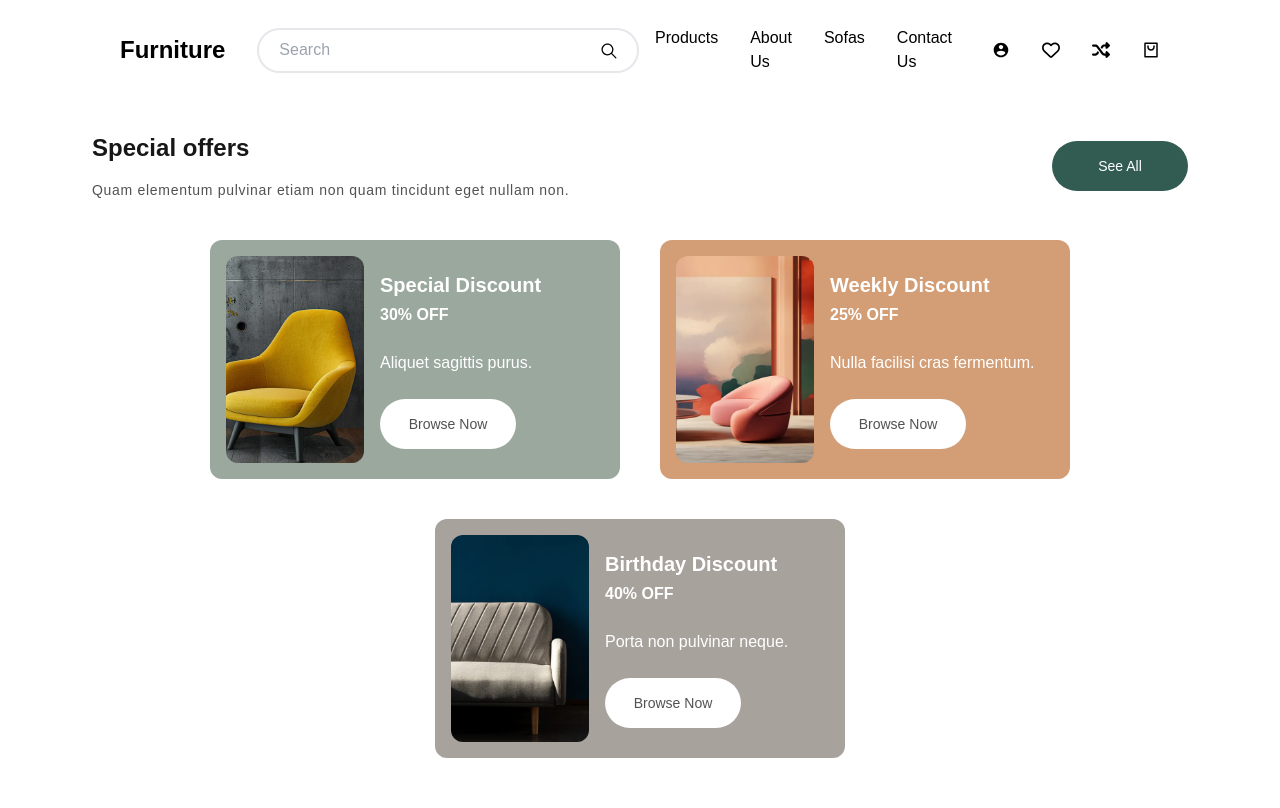
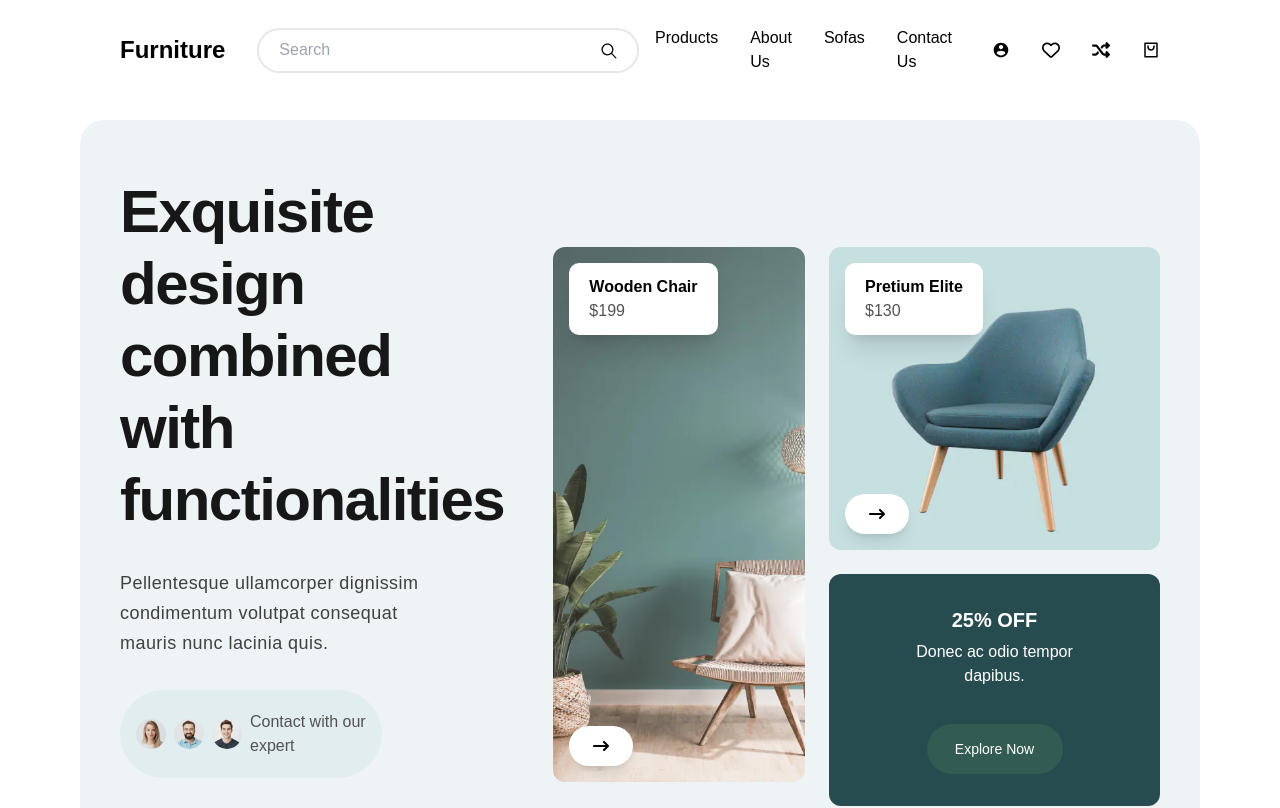
Before and after one commit to Gitnaseem745/furniture-e-commerce-store, a Next.js app: page / in a window 1280 px wide. Shown: the top 808 px of the page. Built offline with nearby package versions, Linux system fonts and the light colour scheme.

Commit message:
#changes

```diff
--- a/app/page.tsx
+++ b/app/page.tsx
@@ -1,80 +1,19 @@
 import Link from "next/link";
 import HomeCard from "../components/HomeCard";
-import OfferCard from "../components/OfferCard";
 import ProductCard from "../components/ProductCard";
-import Button from "@/components/Button";
+import SpecialOfferCard from "@/components/SpecialOfferCard";
+import HeroCard from "@/components/HeroCard";
 
  const Home: React.FC = () => (
      <>
         <div className="flex flex-row gap-10 w-full max-h-fit flex-wrap justify-center items-center px-20">
-            <div className="p-3 flex flex-col gap-10">
-            <div className="w-full flex flex-row justify-between items-center">
-                <div>
-                    <h1 className="text-2xl font-semibold mb-4">Special offers</h1>
-                    <p className="text-neutral-600 text-sm tracking-wider">Quam elementum pulvinar etiam non quam tincidunt eget nullam non.</p>
-                </div>
-                <Button link="/products/" buttonText="See All" />
-            </div>
-            <div className="flex flex-row gap-10 w-full max-h-fit flex-wrap justify-center items-center">
-                {offerCardData.map((card, i) => (
-                    <OfferCard key={i} productImgUrl={card.productImgUrl} discountType={card.discountType}
-                    discount={card.discount} productDiscription={card.productDiscription} buttonText={card.buttonText}
-                    productLink={card.productLink} backgroundColor={card.backgroundColor}/>
-                ))}
-            </div>
-            </div>
+            <HeroCard />
+            <SpecialOfferCard />
         </div>
     </>
   );
-  const offerCardData = [
-    {
-        productImgUrl: "/images/offers-image-1.webp",
-        discountType: "Special Discount",
-        discount: "30% OFF",
-        productDiscription: "Aliquet sagittis purus.",
-        buttonText: "Browse Now",
-        productLink: "/products/",
-        backgroundColor: "#9BA89E",
-    },
-    {
-        productImgUrl: "/images/offers-image-3.webp",
-        discountType: "Weekly Discount",
-        discount: "25% OFF",
-        productDiscription: "Nulla facilisi cras fermentum.",
-        buttonText: "Browse Now",
-        productLink: "/products/",
-        backgroundColor: "#D39E76",
-    },
-    {
-        productImgUrl: "/images/offers-image-2.webp",
-        discountType: "Birthday Discount",
-        discount: "40% OFF",
-        productDiscription: "Porta non pulvinar neque.",
-        buttonText: "Browse Now",
-        productLink: "/products/",
-        backgroundColor: "#A7A29C",
-    },
-  ]
-  const heroCardData = [
-    {
-        backgroundImgUrl: "/images/heroCard1.webp",
-        productTitle: "Wooden Chair",
-        productPrice: "$199",
-        productPageLink: "/products/wooden-chair",
-        width: 333,
-        height: 500,
-        button: true,
-    },
-    {
-        backgroundImgUrl: "/images/heroCard2.webp",
-        productTitle: "Pretium Elite",
-        productPrice: "$130",
-        productPageLink: "/products/pretium-elite",
-        width: 331,
-        height: 303,
-        button: true,
-    },
-  ]
+
+
   const homeCardData = [
     {
         backgroundImgUrl: "/images/homeCard1.webp",
--- a/components/HomeCard.tsx
+++ b/components/HomeCard.tsx
@@ -13,7 +13,7 @@ interface HomeCardProps {
 }
 
 const HomeCard: React.FC<HomeCardProps> = ({
-    backgroundImgUrl = "/heroCard1.webp",
+    backgroundImgUrl = "images/heroCard1.webp",
     productTitle = "Wooden Chair",
     productPrice = "$199",
     productPageLink = "#",
```
